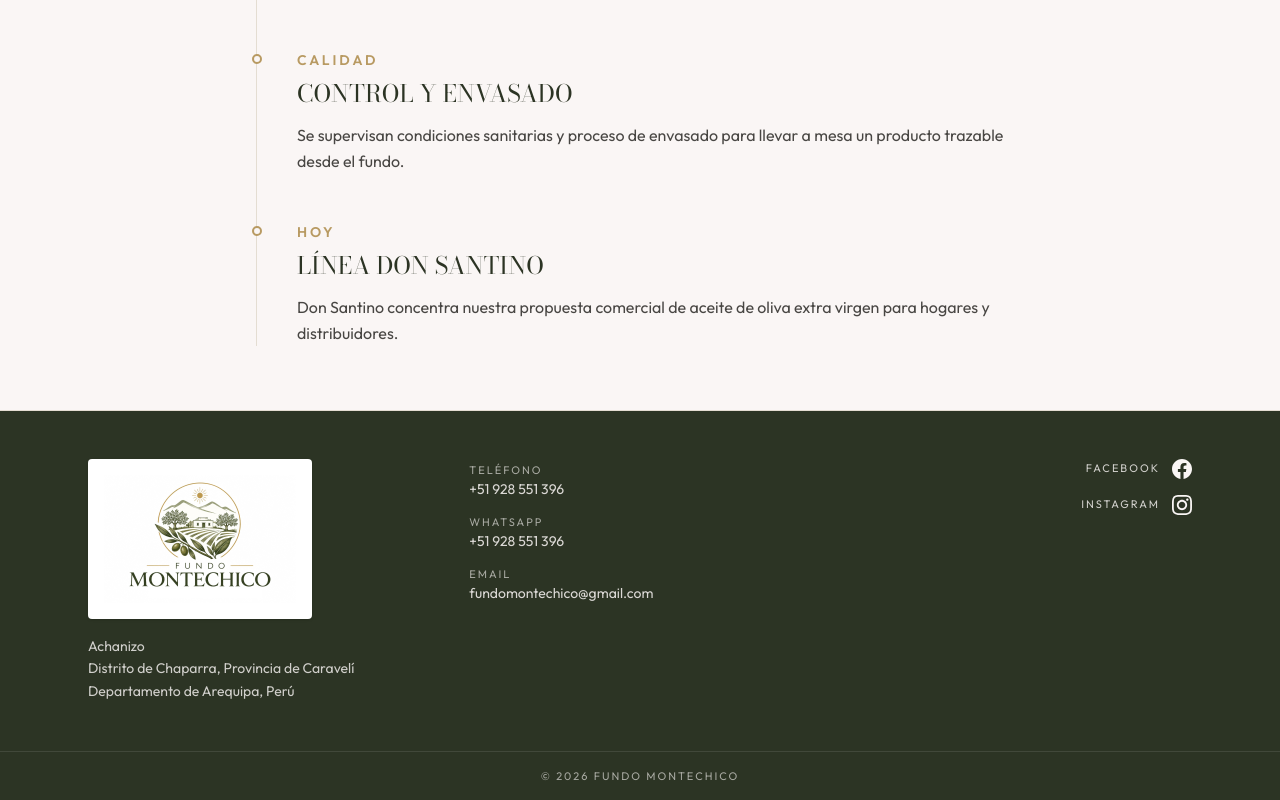
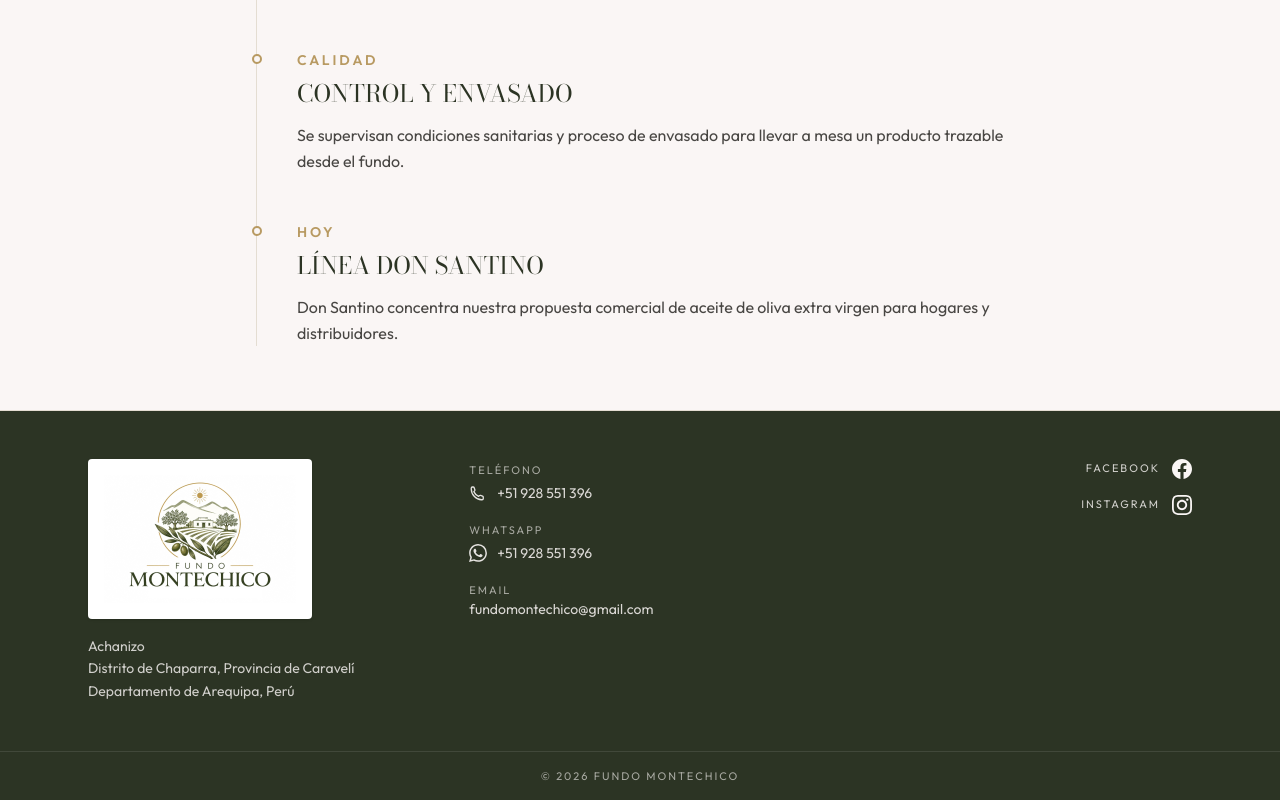
Before and after one commit to gggaaarl/fundomontechikus, a Next.js app: page /catalogo in a window 1280 px wide. Shown: the part 3555-4355 px from the top of the page. Built offline with nearby package versions, Linux system fonts and the light colour scheme.

Commit message:
cambios profesionales 5

```diff
--- a/components/hero-slider.tsx
+++ b/components/hero-slider.tsx
@@ -33,6 +33,9 @@
         ? "p-2 sm:p-4"
         : "p-3 sm:p-5 lg:p-8";
     return `object-contain object-center ${pad}`;
+  }
+  if ("desktopImageFit" in item && item.desktopImageFit === "contain") {
+    return "object-cover object-center lg:object-contain lg:p-8";
   }
   return "object-cover";
 }
@@ -124,8 +127,10 @@
             "slideBackground" in item && item.slideBackground === "white"
               ? "bg-white"
               : "bg-paper";
-          const showOverlay =
-            item.showHeroCopy || item.imageFit === "cover";
+          const hasDesktopContain =
+            "desktopImageFit" in item && item.desktopImageFit === "contain";
+          const showOverlay = item.showHeroCopy || item.imageFit === "cover";
+          const overlayResponsive = hasDesktopContain ? "lg:hidden" : "";
 
           return (
           <div key={item.image} className="relative h-full w-full shrink-0">
@@ -148,7 +153,7 @@
             </div>
             {showOverlay ? (
             <div
-              className={`absolute inset-0 ${
+              className={`absolute inset-0 ${overlayResponsive} ${
                 item.showHeroCopy
                   ? "bg-gradient-to-t from-black/75 via-black/25 to-black/5"
                   : "bg-gradient-to-t from-black/35 via-transparent to-transparent"
--- a/components/site-footer.tsx
+++ b/components/site-footer.tsx
@@ -5,6 +5,33 @@
   const digits = number.replace(/\D/g, "");
   if (!digits) return null;
   return whatsapp ? `https://wa.me/${digits}` : `tel:+${digits.replace(/^\+/, "")}`;
+}
+
+function PhoneIcon({ className }: { className?: string }) {
+  return (
+    <svg
+      className={className}
+      viewBox="0 0 24 24"
+      fill="none"
+      stroke="currentColor"
+      strokeWidth="1.75"
+      aria-hidden
+    >
+      <path
+        strokeLinecap="round"
+        strokeLinejoin="round"
+        d="M3 5.5c0-.828.672-1.5 1.5-1.5h1.086c.6 0 1.13.378 1.328.943l.892 2.676a1.5 1.5 0 01-.349 1.548l-1.03 1.03a13.05 13.05 0 006.364 6.364l1.03-1.03a1.5 1.5 0 011.548-.349l2.676.892c.565.198.943.728.943 1.328V19.5c0 .828-.672 1.5-1.5 1.5h-1C9.716 21 3 14.284 3 6.5V5.5z"
+      />
+    </svg>
+  );
+}
+
+function WhatsAppIcon({ className }: { className?: string }) {
+  return (
+    <svg className={className} viewBox="0 0 24 24" fill="currentColor" aria-hidden>
+      <path d="M17.472 14.382c-.297-.149-1.758-.867-2.03-.967-.273-.099-.471-.148-.67.15-.197.297-.767.966-.94 1.164-.173.199-.347.223-.644.075-.297-.15-1.255-.463-2.39-1.475-.883-.788-1.48-1.761-1.653-2.059-.173-.297-.018-.458.13-.606.134-.133.298-.347.446-.52.149-.174.198-.298.298-.497.099-.198.05-.371-.025-.52-.075-.149-.669-1.612-.916-2.207-.242-.579-.487-.5-.669-.51-.173-.008-.371-.01-.57-.01-.198 0-.52.074-.792.372-.272.297-1.04 1.016-1.04 2.479 0 1.462 1.065 2.875 1.213 3.074.149.198 2.096 3.2 5.077 4.487.709.306 1.262.489 1.694.625.712.227 1.36.195 1.871.118.571-.085 1.758-.719 2.006-1.413.248-.694.248-1.289.173-1.413-.074-.124-.272-.198-.57-.347m-5.421 7.403h-.004a9.87 9.87 0 01-5.031-1.378l-.361-.214-3.741.982.998-3.648-.235-.374a9.86 9.86 0 01-1.51-5.26c.001-5.45 4.436-9.884 9.888-9.884 2.64 0 5.122 1.03 6.988 2.898a9.825 9.825 0 012.893 6.994c-.003 5.45-4.435 9.884-9.881 9.884m8.413-18.297A11.815 11.815 0 0012.05 0C5.495 0 .16 5.335.157 11.892c0 2.096.547 4.142 1.588 5.945L.057 24l6.305-1.654a11.882 11.882 0 005.683 1.448h.005c6.554 0 11.89-5.335 11.893-11.893a11.821 11.821 0 00-3.48-8.413z" />
+    </svg>
+  );
 }
 
 export function SiteFooter() {
@@ -35,7 +62,9 @@
 
           <div className="space-y-3 text-center font-sans text-sm text-paper/85 md:text-left">
             {listedPhones.map((entry) => {
-              const href = phoneHref(entry.number, "whatsapp" in entry && entry.whatsapp);
+              const isWhatsApp = "whatsapp" in entry && entry.whatsapp;
+              const href = phoneHref(entry.number, isWhatsApp);
+              const Icon = isWhatsApp ? WhatsAppIcon : PhoneIcon;
               return (
                 <p key={entry.label}>
                   <span className="text-[11px] tracking-[0.18em] text-paper/60 uppercase">{entry.label}</span>
@@ -43,14 +72,18 @@
                   {href ? (
                     <a
                       href={href}
-                      target={"whatsapp" in entry && entry.whatsapp ? "_blank" : undefined}
-                      rel={"whatsapp" in entry && entry.whatsapp ? "noopener noreferrer" : undefined}
-                      className="hover:text-gold"
+                      target={isWhatsApp ? "_blank" : undefined}
+                      rel={isWhatsApp ? "noopener noreferrer" : undefined}
+                      className="mt-1 inline-flex items-center gap-2.5 hover:text-gold"
                     >
-                      {entry.number}
+                      <Icon className="size-[18px] shrink-0 text-paper/90" />
+                      <span>{entry.number}</span>
                     </a>
                   ) : (
-                    entry.number
+                    <span className="mt-1 inline-flex items-center gap-2.5">
+                      <Icon className="size-[18px] shrink-0 text-paper/90" />
+                      {entry.number}
+                    </span>
                   )}
                 </p>
               );
--- a/lib/site-content.ts
+++ b/lib/site-content.ts
@@ -81,6 +81,7 @@
     image: "/galeria/aceitunas.jpg",
     alt: "Cosecha de aceituna en Fundo Montechico",
     imageFit: "cover" as const,
+    desktopImageFit: "contain" as const,
     objectPosition: "center",
     showHeroCopy: false,
   },
@@ -95,7 +96,6 @@
     "En el valle de Cháparra, provincia de Caravelí, Arequipa, nace la historia de Fundo Montechico, una tradición familiar que se remonta a 1926, entre tierras fértiles, olivos y el profundo amor por el campo.",
     "A lo largo de generaciones, hemos cultivado nuestra tierra con dedicación, respeto por la naturaleza y pasión por la agricultura, preservando las raíces y enseñanzas de nuestros antepasados.",
     "Hoy, honramos ese legado a través de Don Santino, nuestro aceite de oliva extra virgen, elaborado con el compromiso de ofrecer un producto que refleje la esencia de nuestra tierra, la tradición familiar y la calidad de nuestros frutos.",
-    "Fundo Montechico: una tierra, una familia, un legado que perdura.",
   ],
   image: "/galeria/4.jpg",
   imageAlt: "Vista del fundo Montechico",
```
